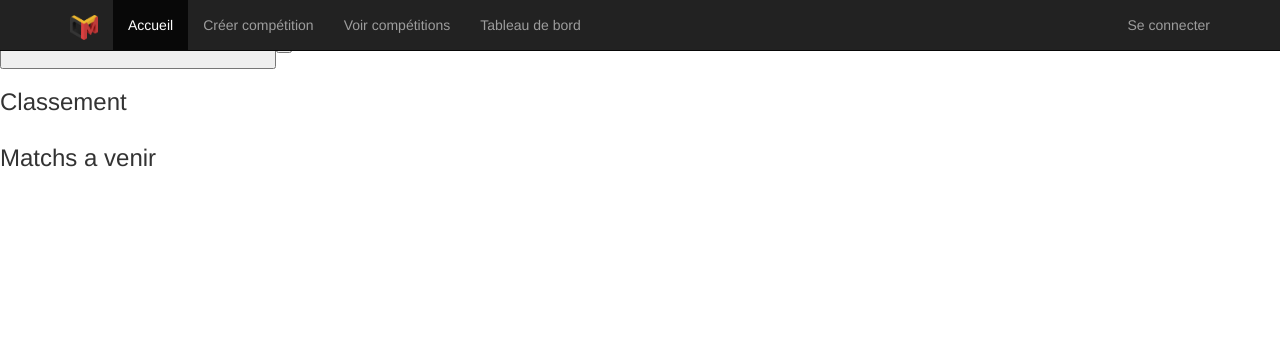
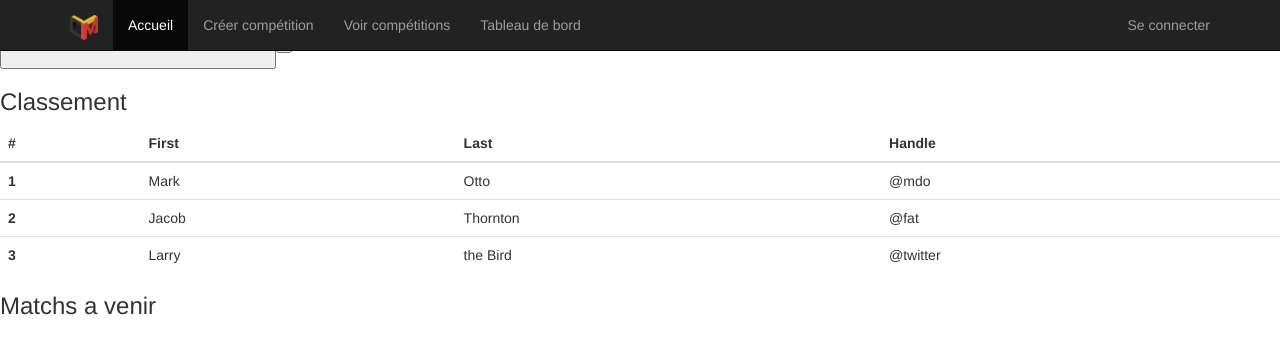
Before and after one commit to ShinKyoken/Cyber_Monsieur_Loyal, a Flask app: template appli/templates/voirMatchs.html in a window 1280 px wide. Shown: the top 354 px of the page. Run offline with Flask 2, Linux system fonts and the light colour scheme; the template is opened without the code that fills it, so the values that code supplies are empty; some libraries are stand-ins or nearby versions.

Commit message:
voirMatchs.html ajout du tableau de test

```diff
--- a/appli/templates/voirMatchs.html
+++ b/appli/templates/voirMatchs.html
@@ -10,8 +10,36 @@
 
 	<div class="block_classement">      <!-- Partie de gauche, avec le classement équipes -->
 		<h3>Classement</h3>
-		<div class="row">
-		</div>
+		<table class="table">
+			<thead>
+				<tr>
+					<th scope="col">#</th>
+					<th scope="col">First</th>
+					<th scope="col">Last</th>
+					<th scope="col">Handle</th>
+				</tr>
+			</thead>
+			<tbody>
+				<tr>
+				  <th scope="row">1</th>
+				  <td>Mark</td>
+				  <td>Otto</td>
+				  <td>@mdo</td>
+				</tr>
+				<tr>
+				  <th scope="row">2</th>
+				  <td>Jacob</td>
+				  <td>Thornton</td>
+				  <td>@fat</td>
+				</tr>
+				<tr>
+				  <th scope="row">3</th>
+				  <td>Larry</td>
+				  <td>the Bird</td>
+				  <td>@twitter</td>
+				</tr>
+			</tbody>
+		</table>
 	</div>
 
 	<div class="block_matchs">			<!-- Partie de droite, avec la liste des prochains matchs -->
```
